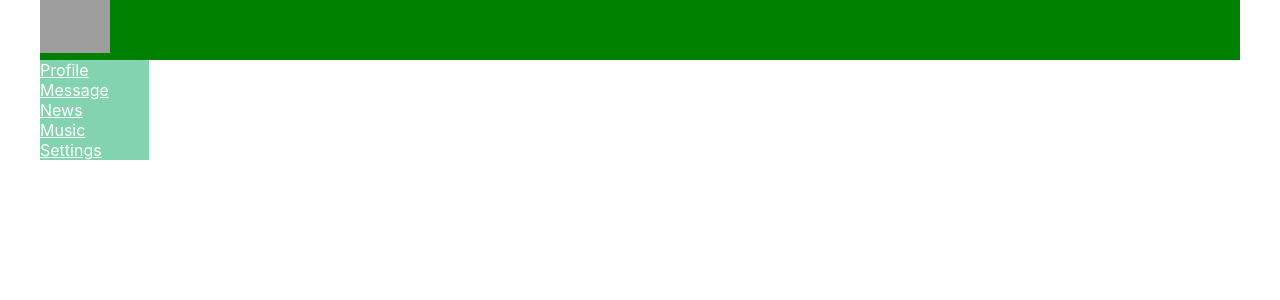
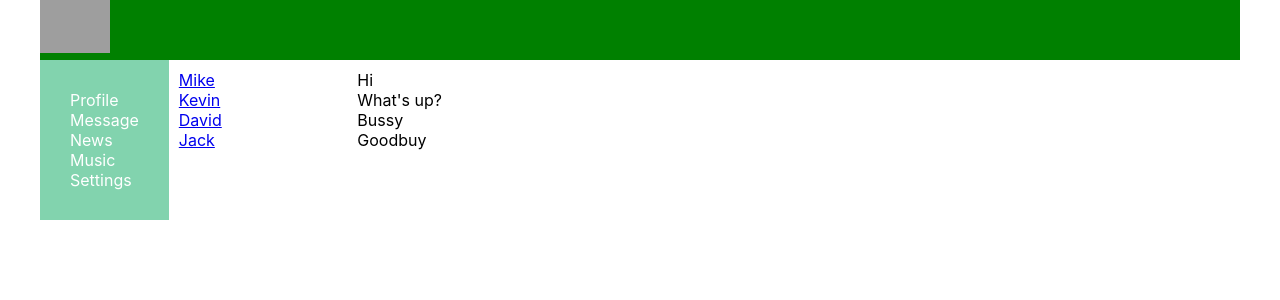
Before and after one commit to Contra-vit/socialnet, a React (Create React App) app: page /dialogs in a window 1280 px wide. Shown: the top 300 px of the page. Built offline with nearby package versions, Linux system fonts and the light colour scheme; grey boxes are pictures that could not be loaded.

Commit message:
dialog_Link

```diff
--- a/src/App.js
+++ b/src/App.js
@@ -1,5 +1,5 @@
 import a from './App.module.css';
-import Dialog from './Components/Dialogs/Dialog';
+import Dialogs from './Components/Dialogs/Dialogs';
 import Header from './Components/Header/Header';
 import Navbar from './Components/Navbar/Navbar';
 import Profile from './Components/Profile/Profile';
@@ -12,7 +12,7 @@ function App() {
         <Navbar />
         <Routes>
           <Route exact path='/profile' element={<Profile />} />
-          <Route exact path='/message' element={<Dialog />} />
+          <Route  path='/dialogs' element={<Dialogs />} />
         </Routes>
       </div>
     </Router>
--- a/src/Components/Dialogs/Dialog.js
+++ /dev/null
@@ -1,15 +0,0 @@
-import React from 'react';
-import b from './Dialog.module.css'
-
-const Dialog = (props) => {
-
-    return (
-            <div className={b.content} >
-                Dialog
-
-            </div>
-
-    )
-}
-
-export default Dialog;
--- a/src/Components/Dialogs/Dialog.module.css
+++ /dev/null
@@ -1,3 +0,0 @@
-.content {
-    background-color: burlywood;
-}
--- /dev/null
+++ b/src/Components/Dialogs/Dialogs.js
@@ -0,0 +1,45 @@
+import React from 'react';
+import b from './Dialogs.module.css'
+import { Link, NavLink } from 'react-router-dom';
+
+const Dialog = (props)=>{
+    return (
+        <div className ={b.dialog + '' + b.active }>
+             <Link to={'/dialogs/' + props.id}>{props.name}</Link>
+             </div>
+
+    )
+
+
+    }
+
+
+
+const Dialogs = (props) => {
+
+
+    return (
+            <div className={b.dialogs} >
+
+                <div className ={b.dialogItem}>
+                    <Dialog name= 'Mike' id= '1'/>
+
+                    <div className ={b.dialog}><NavLink to='/dialogs/2'>Kevin</NavLink></div>
+                    <div className ={b.dialog}><Link to='/dialogs/3'> David</Link></div>
+                    <div className ={b.dialog}><Link to='/dialogs/4'> Jack</Link></div>
+                </div>
+
+                <div className ={b.messages}  >
+                    <div className ={b.message}>Hi</div>
+                    <div className ={b.message}>What's up?</div>
+                    <div className ={b.message}>Bussy</div>
+                    <div className ={b.message}>Goodbuy</div>
+                </div>
+
+
+            </div>
+
+    )
+}
+
+export default Dialogs;
--- /dev/null
+++ b/src/Components/Dialogs/Dialogs.module.css
@@ -0,0 +1,24 @@
+.dialogs {
+    display: grid;
+    grid-template-columns: 2fr 10fr
+}
+.dialogItem{
+    padding: 10px;
+
+}
+.dialogItem .active{
+   color: gold;
+
+}
+
+.dialog {
+
+}
+.messages {
+    padding: 10px;
+
+}
+
+.message {
+
+}
--- a/src/Components/Navbar/Navbar.js
+++ b/src/Components/Navbar/Navbar.js
@@ -1,24 +1,24 @@
 import React from 'react';
 import { Link } from 'react-router-dom';
-import C from './Navbar.module.css'
+import s from './Navbar.module.css'
 
 const Navbar = () => {
     return (
-        <nav className={C.nav}>
-            <div >
-                <Link className={C.item} to='/profile'> Profile </Link>
+        <nav className={s.nav}>
+            <div className={s.item}>
+                <Link  to='/profile' className={s.link} > Profile </Link>
             </div>
-            <div>
-                <Link className={C.item} to='/message'> Message </Link>
+            <div className={s.item}>
+                <Link  to='/dialogs'  className={s.link}> Message </Link>
             </div>
-            <div >
-                <Link className={C.item} to='/news'>News </Link>
+            <div className={s.item} >
+                <Link to='/news'>News </Link>
             </div>
-            <div >
-                <Link className={C.item} to='/music'>Music </Link>
+            <div className={s.item}>
+                <a  href='/music'>Music </a>
             </div>
-            <div >
-                <Link className={C.item} to='/settings'> Settings </Link>
+            <div className={s.item} >
+                <Link to='/settings'> Settings </Link>
             </div>
         </nav>
 
--- a/src/Components/Navbar/Navbar.module.css
+++ b/src/Components/Navbar/Navbar.module.css
@@ -1,8 +1,24 @@
 .nav {
     grid-area: n;
     background-color: rgb(130, 211, 174);
+    padding: 30px;
 
   }
-  .item {
+  .item a   {
     color: white;
+    text-decoration: none;
+
   }
+
+  /* .item a:active {
+    color: rgb(133, 34, 95);
+  } */
+ /* .item a.active {
+  color: purple;
+ } */
+/*
+
+ .item  a:visited {
+  color: rgb(176, 26, 26);
+  text-decoration: none;
+  display: block; } */
--- a/src/Components/Profile/Myposts/Post/Myposts.js
+++ b/src/Components/Profile/Myposts/Post/Myposts.js
@@ -17,7 +17,7 @@ const Myposts = () => {
             <div>
                 My posts
                 <div>
-                    <textarea cols="30" rows="10" ref= {textarea}>yuyuy</textarea>
+                    <textarea cols="30" rows="10" ref= {textarea}></textarea>
                     <button onClick={addPost}>Add post</button>
                     <button>Remove</button>
 
```
